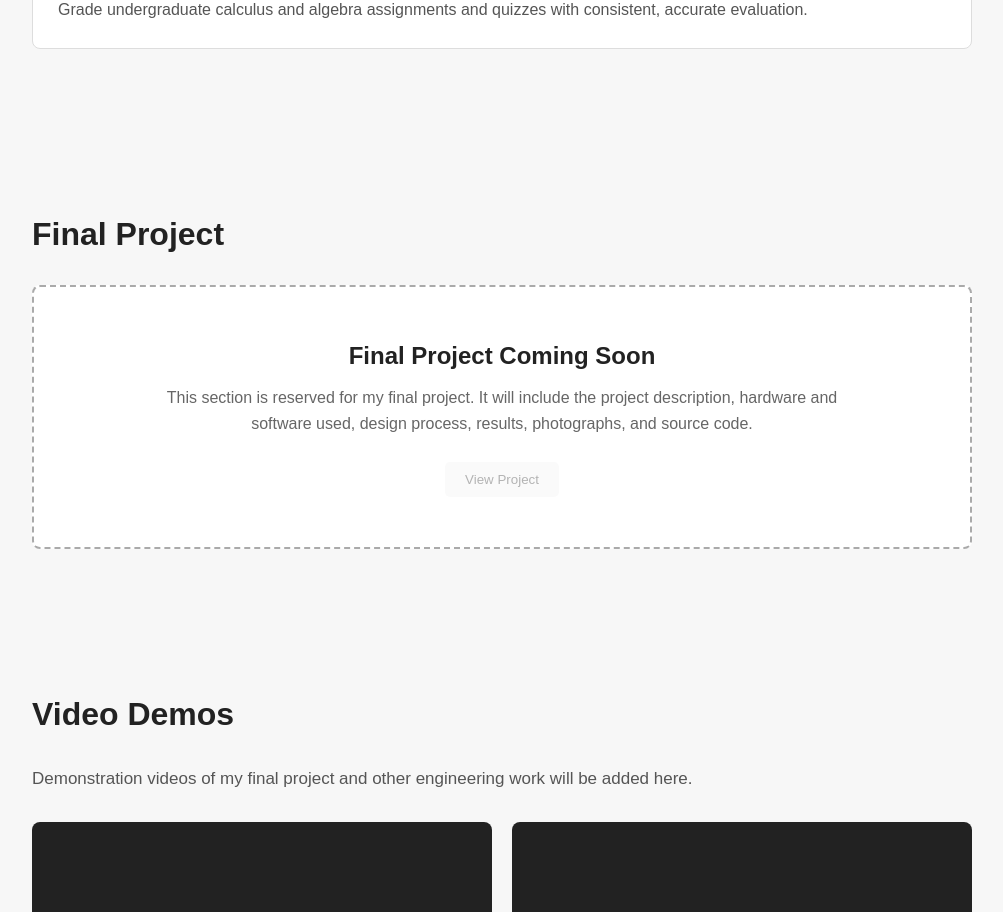
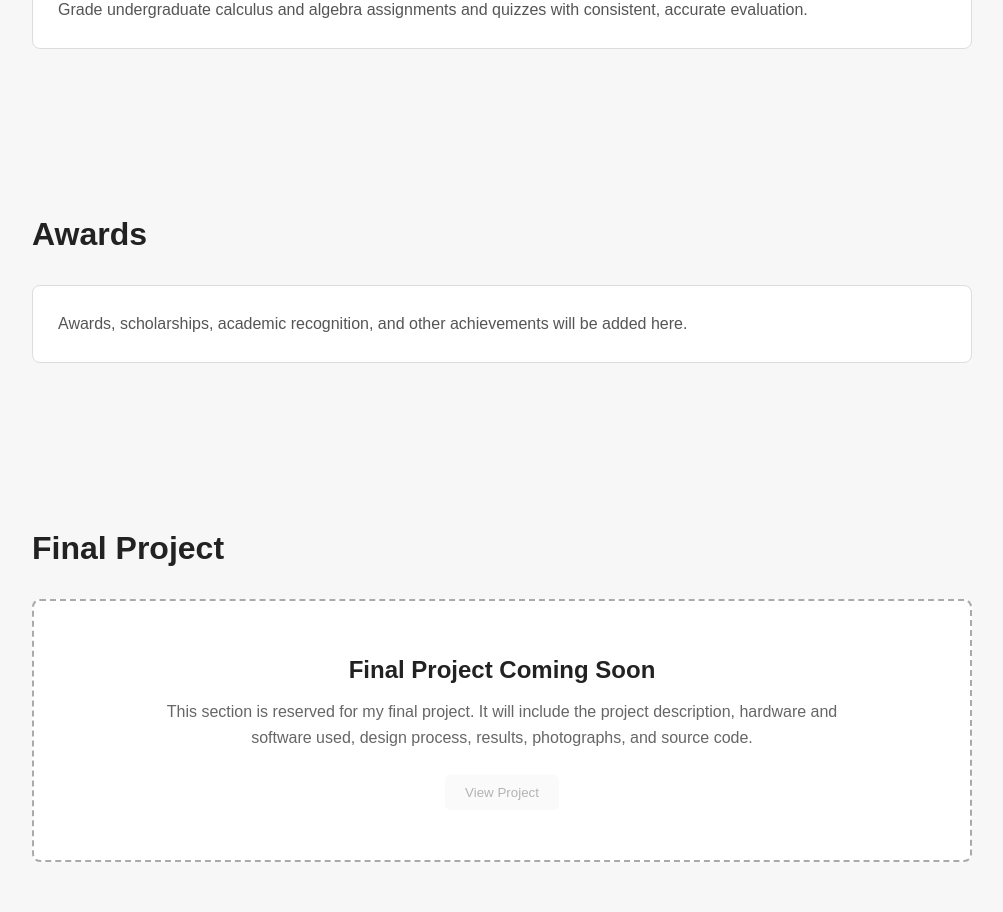
Before and after one commit to Schugh26/sumit-portfolio, a Next.js app: page / in a window 1280 px wide. Shown: the part 2260-3172 px from the top of the page, without its empty margins (138-1141 px from the left). Built offline with nearby package versions, Linux system fonts and the light colour scheme.

Commit message:
Added resume PDF

```diff
--- a/app/page.tsx
+++ b/app/page.tsx
@@ -116,6 +116,18 @@ export default function Home() {
         </div>
       </section>
 
+      {/* Awards */}
+      <section className="section">
+        <h2>Awards</h2>
+
+        <div className="card">
+          <p>
+            Awards, scholarships, academic recognition, and other achievements
+            will be added here.
+          </p>
+        </div>
+      </section>
+
 
 
       {/* Final Project */}
```
